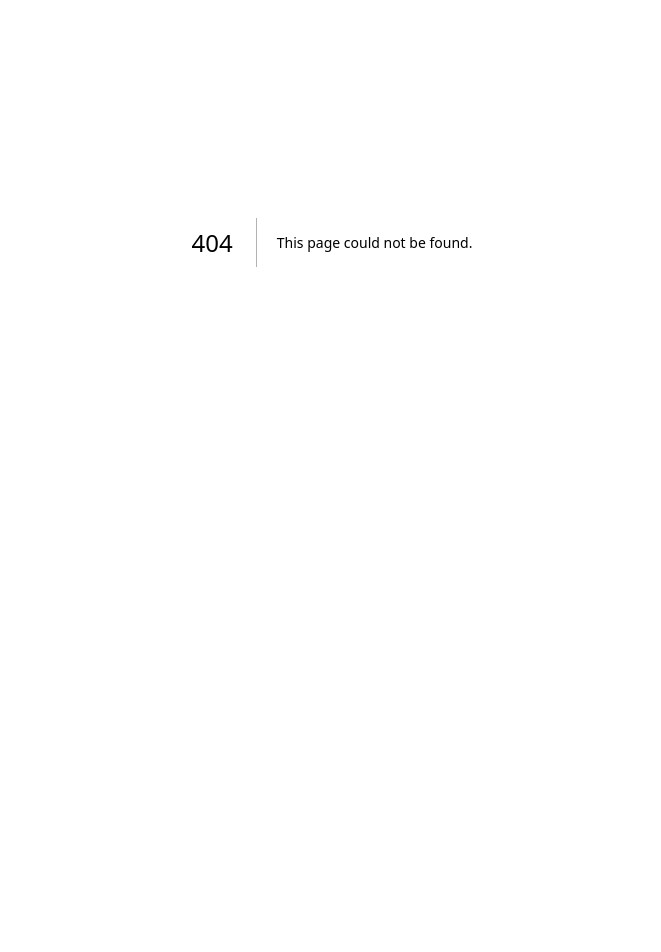
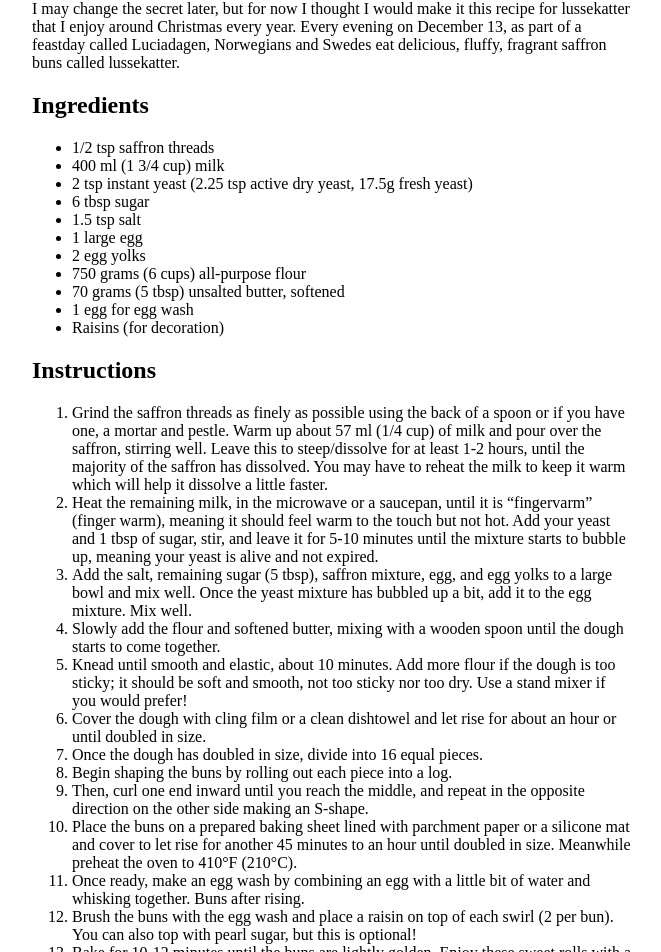
Before and after one commit to sandhals/brixtonzip, a Next.js app: page /lussekatter in a window 1280 px wide. Before the commit this address had no page. Shown: the part 158-1110 px from the top of the page, without its empty margins (308-969 px from the left). Before the commit the page ends 800 px from the top, so only its background shows below. Built offline with nearby package versions, Linux system fonts and the light colour scheme.

Commit message:
added easter egg

```diff
--- a/package.json
+++ b/package.json
@@ -18,6 +18,8 @@
     "@types/node": "^20",
     "@types/react": "^19",
     "@types/react-dom": "^19",
+    "prettier": "^3.6.2",
+    "serve": "^14.2.5",
     "typescript": "^5"
   }
 }
--- a/pages/colophon.tsx
+++ b/pages/colophon.tsx
@@ -7,9 +7,9 @@ export default function LanguagePage() {
             <HeaderImage src="/images/laptop.png" alt="a cafe spread with my laptop" />
       <div className="box">
         <h1>Colophon</h1>
-        <p>The main visual inspiration for my site comes from the <a href="https://briefcompany.net">receipt camera</a> photobooths that were becoming popular in Korean cafes around the time the time I registered this domain. To achieve that receipt-look on the images at the top of each page, I run the files through this simple <a href="https://ditherit.com">dithering tool</a> I found online with the "Black & White" palette and "Stucki" algorithm toggled on.</p>
-        <p>This whole site was originally written in pure HTML, but eventually it became my experimentation ground for learning TSX. At first, it almost felt like a betrayal of my indie web roots, but switching from static to dynamic allowed me use things layouts (which has been extremely useful) and external APIs, like the <a href="http://curius.app">Curius</a> reading list I have displayed on my homepage (an idea I stole from <a href="http://benneo.xyz">Ben Neo</a>).</p>
-
+        <p>The main visual inspiration for my site comes from the <a href="https://briefcompany.net">receipt camera</a> photobooths that were becoming popular in Korean cafes around the time the time I registered this domain. To achieve the look, I have the source code bleeding through the background, and for the images at the top of each page, I run the files through this simple <a href="https://ditherit.com">dithering tool</a> with the "Black & White" palette and "Stucki" algorithm toggled on.</p>
+        <p>Originally, my whole site was written using pure HTML, but eventually it became my experimentation ground for teaching myself TSX. At first, using it sort of felt like a betrayal of my indie web roots, but switching from static to dynamic allowed me to start using things like components (which have been extremely useful and time-saving) and external APIs, like the <a href="http://curius.app">Curius</a> reading list I have displayed on my homepage (an idea I stole from <a href="http://benneo.xyz">Ben Neo</a>).</p>
+        <p></p>
 
 
         <br />
--- /dev/null
+++ b/pages/lussekatter.tsx
@@ -0,0 +1,103 @@
+import React from "react"
+
+export default function Lussekatter() {
+  return (
+    <main style={{ maxWidth: "600px", margin: "30px auto" }}>
+      <h1>Lussekatter</h1>
+
+      <p>
+        You found my secret page!! I feel like the internet used to be full of a
+        lot more Easter eggs. I miss that simple sense of magic and mystique a
+        page could give you when you stumbled upon a secret like that, so I
+        wanted to try and include one on my own site!
+      </p>
+
+      <p>
+        I may change the secret later, but for now I thought I would make it
+        this recipe for lussekatter that I enjoy around Christmas every year.
+        Every evening on December 13, as part of a feastday called Luciadagen,
+        Norwegians and Swedes eat delicious, fluffy, fragrant saffron buns
+        called lussekatter.
+      </p>
+
+      <h2>Ingredients</h2>
+      <ul>
+        <li>1/2 tsp saffron threads</li>
+        <li>400 ml (1 3/4 cup) milk</li>
+        <li>
+          2 tsp instant yeast (2.25 tsp active dry yeast, 17.5g fresh yeast)
+        </li>
+        <li>6 tbsp sugar</li>
+        <li>1.5 tsp salt</li>
+        <li>1 large egg</li>
+        <li>2 egg yolks</li>
+        <li>750 grams (6 cups) all-purpose flour</li>
+        <li>70 grams (5 tbsp) unsalted butter, softened</li>
+        <li>1 egg for egg wash</li>
+        <li>Raisins (for decoration)</li>
+      </ul>
+
+      <h2>Instructions</h2>
+      <ol>
+        <li>
+          Grind the saffron threads as finely as possible using the back of a
+          spoon or if you have one, a mortar and pestle. Warm up about 57 ml
+          (1/4 cup) of milk and pour over the saffron, stirring well. Leave this
+          to steep/dissolve for at least 1-2 hours, until the majority of the
+          saffron has dissolved. You may have to reheat the milk to keep it warm
+          which will help it dissolve a little faster.
+        </li>
+        <li>
+          Heat the remaining milk, in the microwave or a saucepan, until it is
+          “fingervarm” (finger warm), meaning it should feel warm to the touch
+          but not hot. Add your yeast and 1 tbsp of sugar, stir, and leave it
+          for 5-10 minutes until the mixture starts to bubble up, meaning your
+          yeast is alive and not expired.
+        </li>
+        <li>
+          Add the salt, remaining sugar (5 tbsp), saffron mixture, egg, and egg
+          yolks to a large bowl and mix well. Once the yeast mixture has bubbled
+          up a bit, add it to the egg mixture. Mix well.
+        </li>
+        <li>
+          Slowly add the flour and softened butter, mixing with a wooden spoon
+          until the dough starts to come together.
+        </li>
+        <li>
+          Knead until smooth and elastic, about 10 minutes. Add more flour if
+          the dough is too sticky; it should be soft and smooth, not too sticky
+          nor too dry. Use a stand mixer if you would prefer!
+        </li>
+        <li>
+          Cover the dough with cling film or a clean dishtowel and let rise for
+          about an hour or until doubled in size.
+        </li>
+        <li>Once the dough has doubled in size, divide into 16 equal pieces.</li>
+        <li>Begin shaping the buns by rolling out each piece into a log.</li>
+        <li>
+          Then, curl one end inward until you reach the middle, and repeat in
+          the opposite direction on the other side making an S-shape.
+        </li>
+        <li>
+          Place the buns on a prepared baking sheet lined with parchment paper
+          or a silicone mat and cover to let rise for another 45 minutes to an
+          hour until doubled in size. Meanwhile preheat the oven to 410°F
+          (210°C).
+        </li>
+        <li>
+          Once ready, make an egg wash by combining an egg with a little bit of
+          water and whisking together. Buns after rising.
+        </li>
+        <li>
+          Brush the buns with the egg wash and place a raisin on top of each
+          swirl (2 per bun). You can also top with pearl sugar, but this is
+          optional!
+        </li>
+        <li>
+          Bake for 10-12 minutes until the buns are lightly golden. Enjoy these
+          sweet rolls with a cup of tea or just on their own!
+        </li>
+      </ol>
+    </main>
+  )
+}
--- a/public/style.css
+++ b/public/style.css
@@ -232,6 +232,40 @@ a:hover {
   color:blue;
 }
 
+.norwegian-easter {
+  display: inline;
+  all: unset;
+  cursor: default;
+}
+
+.hidden-link {
+  all: unset;
+  pointer-events: none;
+  color: inherit;
+  cursor: default;
+  text-decoration: none;
+}
+
+/* Wait 2s before link activates */
+.norwegian-easter:hover .hidden-link {
+  animation: activateLink 0s linear 2s forwards;
+}
+
+/* When hover ends, immediately deactivate */
+.norwegian-easter:not(:hover) .hidden-link {
+  animation: none;
+  pointer-events: none;
+  cursor: default;
+}
+
+@keyframes activateLink {
+  to {
+    pointer-events: auto;
+    cursor: pointer;
+  }
+}
+
+
 .recentcurius {
   filter: grayscale(1);
 }
```
Also changed, not shown: pages/index.tsx (+25 -5 lines), public/script.js (+39 -31 lines), 1 other file (tests, documents, lock files or other folders).
